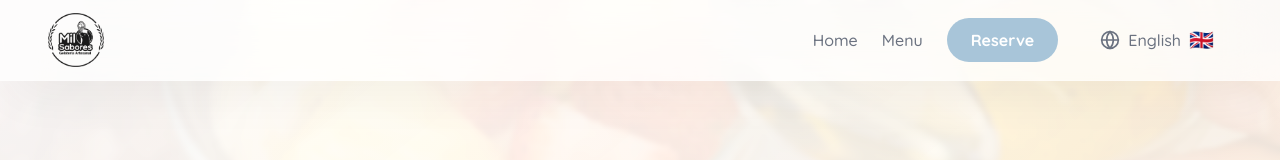
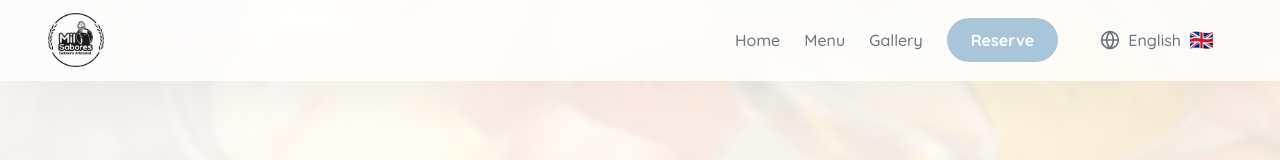
Before and after one commit to josetabares24-png/milsabores, a Next.js app: page /en in a window 1280 px wide. Shown: the top 160 px of the page. Built offline with nearby package versions, Linux system fonts and the light colour scheme.

Commit message:
fix(nav): show gallery in main navigation

```diff
--- a/src/components/Navigation.tsx
+++ b/src/components/Navigation.tsx
@@ -27,6 +27,9 @@ export default function Navigation() {
             </Link>
             <Link href="/menu" className="text-slate hover:text-pastel transition-colors font-medium">
               {t('menu')}
+            </Link>
+            <Link href="/galeria" className="text-slate hover:text-pastel transition-colors font-medium">
+              {t('gallery')}
             </Link>
             <Link
               href="/reservas"
@@ -70,6 +73,13 @@ export default function Navigation() {
                 {t('menu')}
               </Link>
               <Link
+                href="/galeria"
+                className="text-slate hover:text-pastel transition-colors font-medium py-2"
+                onClick={() => setIsMenuOpen(false)}
+              >
+                {t('gallery')}
+              </Link>
+              <Link
                 href="/reservas"
                 className="mt-2 px-6 py-3 bg-pastel text-white font-bold rounded-full hover:bg-amber-500 transition-all text-center"
                 onClick={() => setIsMenuOpen(false)}
```
